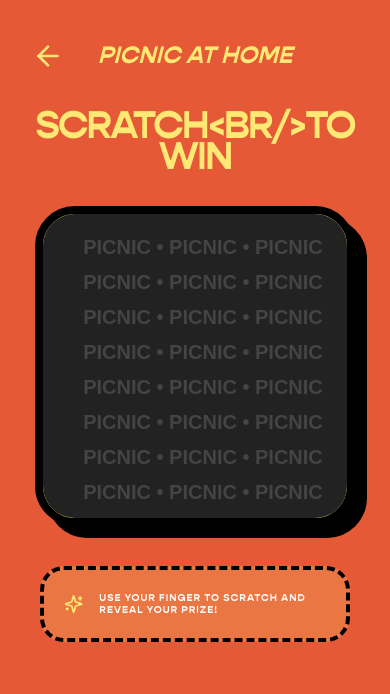
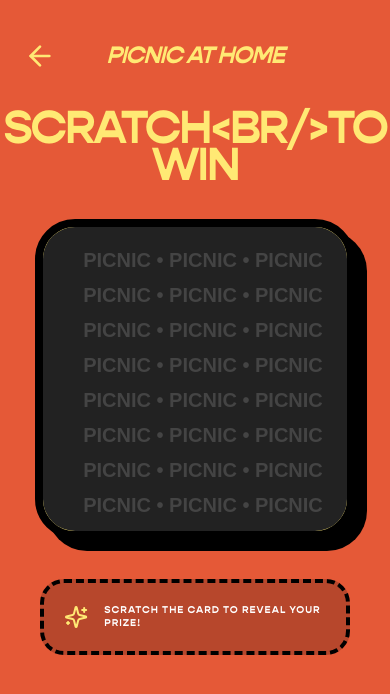
Before and after one commit to JaydenElworthy/burgerstack, a Next.js app: page /scratch in a window 390 px wide. Shown: the top 694 px of the page. Built offline with nearby package versions, Linux system fonts and the light colour scheme; no server answers.

Commit message:
Update page.js

```diff
--- a/app/scratch/page.js
+++ b/app/scratch/page.js
@@ -2,7 +2,7 @@
 
 import { useEffect, useRef, useState } from 'react';
 import Link from 'next/link';
-import { ArrowLeft, Ticket, Trophy, Lock, Clock, Sparkles, XCircle, CheckCircle2, Loader2 } from 'lucide-react';
+import { ArrowLeft, Ticket, Trophy, Lock, Clock, Sparkles, XCircle, Loader2 } from 'lucide-react';
 import { motion, AnimatePresence } from 'framer-motion';
 import confetti from 'canvas-confetti';
 import { supabase } from '../../lib/supabase';
@@ -12,8 +12,6 @@ export default function ScratchCard() {
   const [mounted, setMounted] = useState(false);
   const [isRevealed, setIsRevealed] = useState(false);
   const [isInitialized, setIsInitialized] = useState(false);
-
-  // Initialize as 'loading' to prevent the tick from flashing
   const [status, setStatus] = useState('loading');
   const [user, setUser] = useState(null);
   const [profile, setProfile] = useState(null);
@@ -21,24 +19,16 @@ export default function ScratchCard() {
 
   useEffect(() => { setMounted(true); }, []);
 
-  // 1. ELIGIBILITY & AUTH LOGIC
   useEffect(() => {
     if (!mounted) return;
-
     async function checkStatus() {
       const { data: { user: activeUser } } = await supabase.auth.getUser();
       setUser(activeUser);
-
-      if (!activeUser) {
-        setStatus('can_scratch');
-        setIsRevealed(false); // Guests see gray layer
-        return;
-      }
+      if (!activeUser) { setStatus('can_scratch'); return; }
 
       const { data: prof } = await supabase.from('profiles').select('*').eq('id', activeUser.id).single();
       setProfile(prof);
 
-      // Sunday Reset
       const now = new Date();
       const lastSunday = new Date();
       lastSunday.setDate(now.getDate() - now.getDay());
@@ -48,31 +38,18 @@ export default function ScratchCard() {
       if (lastScratch < lastSunday && prof?.scratch_count > 0) {
         await supabase.from('profiles').update({ scratch_count: 0, bonus_unlocked: false }).eq('id', activeUser.id);
         setStatus('can_scratch');
-        setIsRevealed(false);
         return;
       }
 
-      // Final Status Check
-      if (prof?.scratch_count === 0) {
-        setStatus('can_scratch');
-        setIsRevealed(false);
-      } else if (prof?.scratch_count === 1) {
-        if (prof?.bonus_unlocked) {
-          setStatus('can_scratch');
-          setIsRevealed(false);
-        } else {
-          setStatus('locked_points');
-          setIsRevealed(true);
-        }
-      } else {
-        setStatus('bonus_used');
-        setIsRevealed(true);
-      }
+      if (prof?.scratch_count === 0) { setStatus('can_scratch'); }
+      else if (prof?.scratch_count === 1) {
+        if (prof?.bonus_unlocked) { setStatus('can_scratch'); }
+        else { setStatus('locked_points'); setIsRevealed(true); }
+      } else { setStatus('bonus_used'); setIsRevealed(true); }
     }
     checkStatus();
   }, [mounted]);
 
-  // 2. REVEAL LOGIC
   const handleReveal = async () => {
     if (isRevealed) return;
     setIsRevealed(true);
@@ -100,7 +77,6 @@ export default function ScratchCard() {
     }
   };
 
-  // 3. CANVAS LOGIC
   useEffect(() => {
     if (!mounted || !canvasRef.current || status !== 'can_scratch' || isRevealed) return;
     const canvas = canvasRef.current;
@@ -135,76 +111,74 @@ export default function ScratchCard() {
   if (!mounted) return null;
 
   return (
-    <div className="min-h-screen bg-[#E55937] flex flex-col items-center p-6 font-sans overflow-hidden">
+    <div className="min-h-screen bg-[#E55937] flex flex-col items-center p-6 font-sans text-[#FFE974]">
 
-      <div className="w-full flex justify-between items-center mb-10 pt-4 px-2">
-        <Link href="/"><ArrowLeft size={32} className="text-[#FFE974]" /></Link>
-        <h1 className="text-2xl font-bold uppercase text-[#FFE974] italic">Picnic At Home</h1>
+      {/* HEADER */}
+      <div className="w-full flex justify-between items-center mb-10 pt-4">
+        <Link href="/"><ArrowLeft size={32} /></Link>
+        <h1 className="text-2xl font-bold uppercase italic tracking-tighter">Picnic At Home</h1>
         <div className="w-8" />
       </div>
 
+      {/* HERO TEXT */}
       <div className="text-center mb-8 px-4">
-        <h2 className="text-[10vw] sm:text-5xl font-bold uppercase leading-[0.8] tracking-tighter text-[#FFE974]">
-            {status === 'loading' ? 'CHECKING...' : status === 'locked_points' ? 'BONUS LOCKED' : status === 'bonus_used' ? 'ALL DONE' : 'Scratch<br/>to Win'}
+        <h2 className="text-[12vw] sm:text-5xl font-bold uppercase leading-[0.8] tracking-tighter">
+            {status === 'loading' ? 'LOADING...' : status === 'locked_points' ? 'BONUS LOCKED' : status === 'bonus_used' ? 'LIMIT REACHED' : 'Scratch<br/>to Win'}
         </h2>
       </div>
 
+      {/* THE CARD */}
       <div className="relative w-80 h-80 bg-[#FFE974] border-8 border-black rounded-[2.5rem] shadow-[12px_12px_0px_0px_rgba(0,0,0,1)] overflow-hidden">
 
-        {/* UNDER LAYER CONTENT - Only show if NOT loading */}
         <div className="absolute inset-0 flex flex-col items-center justify-center p-8 text-center select-none text-[#E55937]">
             {status === 'loading' ? (
-                <Loader2 className="animate-spin opacity-20" size={40} />
+                <Loader2 className="animate-spin" size={40} />
             ) : status === 'locked_points' ? (
               <>
                 <Lock size={64} className="mb-4 animate-bounce" />
-                <h3 className="text-xl font-bold uppercase italic leading-tight">Score 25 points in the game to unlock your next scratch!</h3>
+                <h3 className="text-xl font-bold uppercase">Score 25 points in the game to unlock your next scratch!</h3>
               </>
             ) : status === 'bonus_used' ? (
               <>
-                <CheckCircle2 size={64} className="mb-4" />
-                <h3 className="text-xl font-bold uppercase italic leading-tight">Weekly bonus used!<br/>Resetting Sunday.</h3>
+                <Clock size={64} className="mb-4" />
+                <h3 className="text-xl font-bold uppercase">No Scratches Left!<br/>Resetting Sunday.</h3>
               </>
             ) : isRevealed && !prizeResult ? (
               <>
-                <XCircle size={64} className="mb-4 opacity-20" />
-                <h3 className="text-2xl font-black uppercase opacity-40">Better Luck<br/>Next Time!</h3>
+                <XCircle size={64} className="mb-4 opacity-40" />
+                <h3 className="text-2xl font-bold uppercase">Better Luck<br/>Next Time!</h3>
               </>
             ) : (
               <div className="flex flex-col items-center">
-                <Ticket size={64} className="mb-2 rotate-[-10deg]" />
-                <h3 className="text-3xl font-black uppercase tracking-tighter leading-none mb-2">WINNER!</h3>
-                <p className="text-[10px] font-bold uppercase tracking-[0.2em] opacity-60">
-                   {user ? "Check your wallet" : "Sign in to save reward"}
+                <Trophy size={64} className="mb-4" />
+                <h3 className="text-3xl font-bold uppercase tracking-tighter leading-none mb-2">WINNER!</h3>
+                <p className="text-[10px] font-bold uppercase tracking-widest opacity-60">
+                   {user ? "Reward Logged to Wallet" : "Sign in to save reward"}
                 </p>
               </div>
             )}
-
-            {/* Ticket Cutouts */}
-            <div className="absolute -left-6 top-1/2 -translate-y-1/2 w-10 h-10 bg-[#E55937] border-r-8 border-black rounded-full" />
-            <div className="absolute -right-6 top-1/2 -translate-y-1/2 w-10 h-10 bg-[#E55937] border-l-8 border-black rounded-full" />
         </div>
 
-        {/* SCRATCH LAYER - Only show if can_scratch AND not loading */}
+        {/* SCRATCH LAYER */}
         {status === 'can_scratch' && !isRevealed && (
           <canvas ref={canvasRef} style={{ touchAction: 'none' }} className="absolute inset-0 cursor-crosshair z-20" />
         )}
       </div>
 
-      {/* ACTIONS */}
+      {/* DYNAMIC ACTION BUTTON */}
       <div className="mt-10 w-full px-4">
         {status === 'loading' ? null : !user && isRevealed ? (
-            <Link href="/login" className="block w-full bg-black text-[#FFE974] p-5 rounded-2xl font-bold uppercase italic text-xl text-center border-4 border-black">
+            <Link href="/login" className="block w-full bg-black text-[#FFE974] p-5 rounded-2xl font-bold uppercase italic text-xl text-center border-4 border-black shadow-lg">
                 Sign In to Save Reward
             </Link>
         ) : (isRevealed || status !== 'can_scratch') ? (
-            <Link href="/game" className="block w-full bg-black text-[#FFE974] p-5 rounded-2xl font-bold uppercase italic text-lg text-center border-4 border-black active:translate-y-1 transition-all leading-tight">
+            <Link href="/game" className="block w-full bg-black text-[#FFE974] p-5 rounded-2xl font-bold uppercase italic text-center border-4 border-black active:translate-y-1 transition-all leading-tight shadow-lg text-lg px-2">
                 Play Burger Slinger To Win Another Scratch Card
             </Link>
         ) : (
-            <div className="p-5 bg-[#FFE974]/20 border-4 border-black border-dashed rounded-3xl flex gap-4 items-center">
+            <div className="p-5 bg-black/20 border-4 border-black border-dashed rounded-3xl flex gap-4 items-center">
                 <Sparkles size={28} className="text-[#FFE974]" />
-                <p className="text-[10px] font-bold uppercase text-white tracking-widest leading-tight">Use your finger to scratch and reveal your prize!</p>
+                <p className="text-[10px] font-bold uppercase text-white tracking-widest leading-tight">Scratch the card to reveal your prize!</p>
             </div>
         )}
       </div>
```
